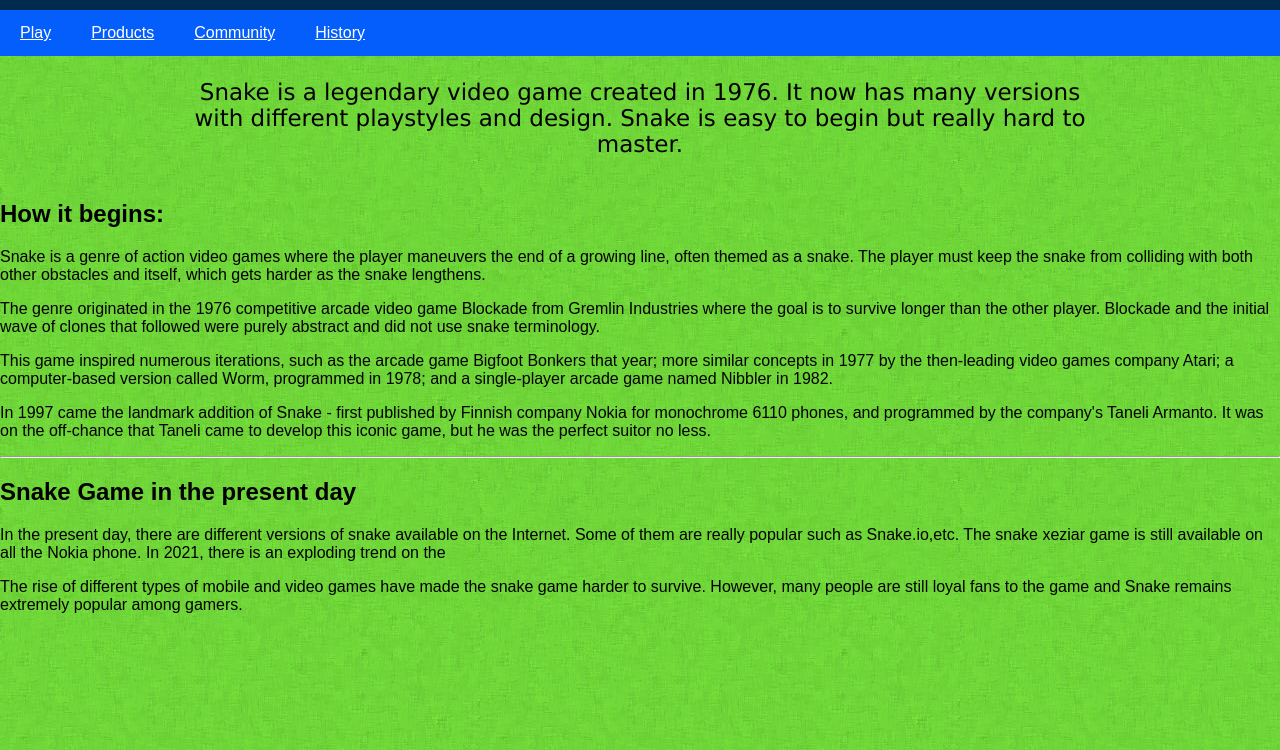
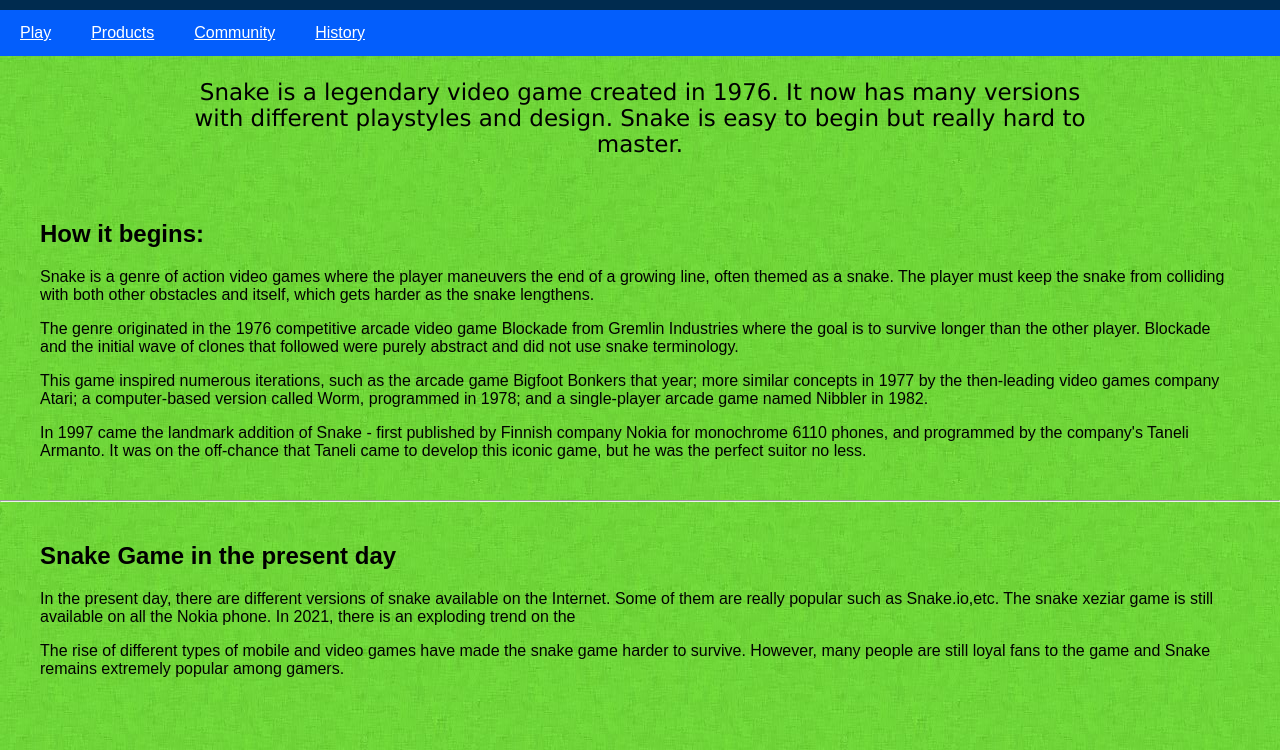
Before and after one commit to volam1311/Snake-game-web, a plain HTML site: page his.html in a window 1280 px wide. Shown: the part 50-800 px from the top of the page. Drawn offline with Linux system fonts and the light colour scheme.

Commit message:
fix all the rest of the design

```diff
--- a/com.css
+++ b/com.css
@@ -54,5 +54,5 @@ nav a:hover
     font-family:Verdana;
 }
 .content section{
-    margin: 30px;
+    margin: 40px;
 }
--- a/his.css
+++ b/his.css
@@ -55,3 +55,6 @@ nav a:hover
     font-family:Verdana;
     width: 70%;
 }
+.content section{
+    margin: 40px;
+}
--- a/his.html
+++ b/his.html
@@ -19,7 +19,7 @@
     <div class="shortdes">
         <p>Snake is a legendary video game created in 1976. It now has many versions with different playstyles and design. Snake is easy to begin but really hard to master.</p>
     </div>
-    <div>
+    <div class="content">
         <section class="begin">
             <h2>How it begins:</h2>
             <p>Snake is a genre of action video games where the player maneuvers the end of a growing line, often themed as a snake. The player must keep the snake from colliding with both other obstacles and itself, which gets harder as the snake lengthens.</p>
```
